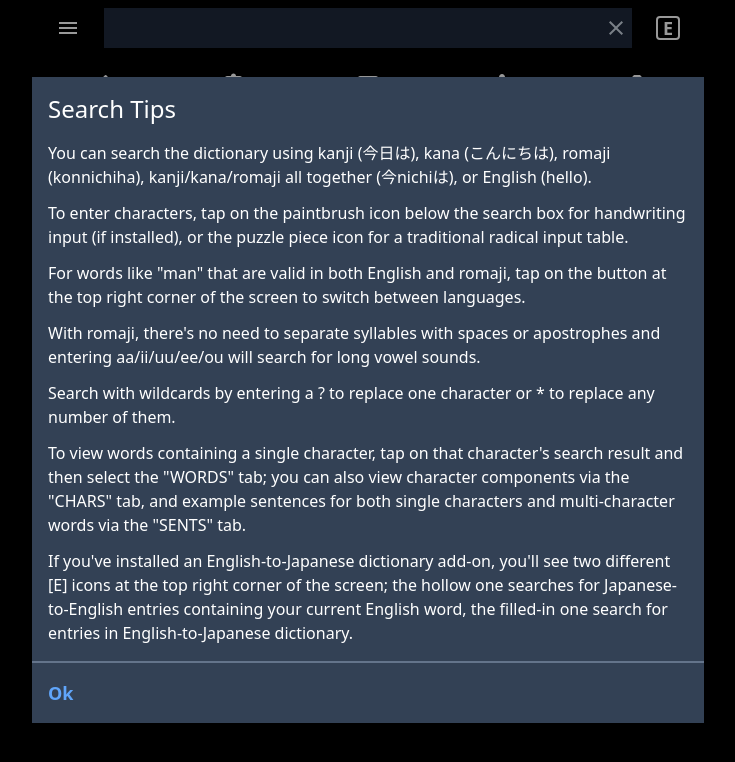
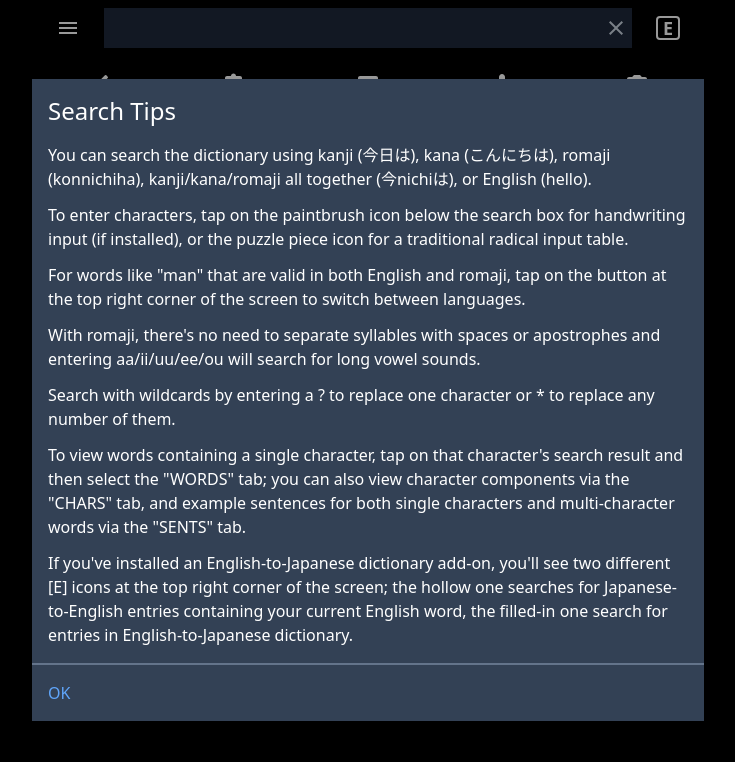
Before and after one commit to bryanjenningz/japanese-dictionary, a Next.js app: page / in a window 1280 px wide. Both pictures are taken after a click on the button "Search Tips". Shown: the top 762 px of the page, without its empty margins (272-1007 px from the left). Built offline with nearby package versions, Linux system fonts and the light colour scheme.

Commit message:
Adjust search tips modal "OK" button styling

```diff
--- a/src/components/SearchTipsModal.tsx
+++ b/src/components/SearchTipsModal.tsx
@@ -63,12 +63,14 @@ export const SearchTipsModal = ({
 
         <button
           className={classNames(
-            "border-t-2 p-4 text-left text-lg font-bold",
-            isDarkMode ? "border-slate-500 text-blue-400" : "text-black"
+            "border-t-2 p-4 text-left",
+            isDarkMode
+              ? "border-slate-500 text-blue-400"
+              : "border-slate-200 text-black"
           )}
           onClick={closeModal}
         >
-          Ok
+          OK
         </button>
       </dialog>
     </>
```
